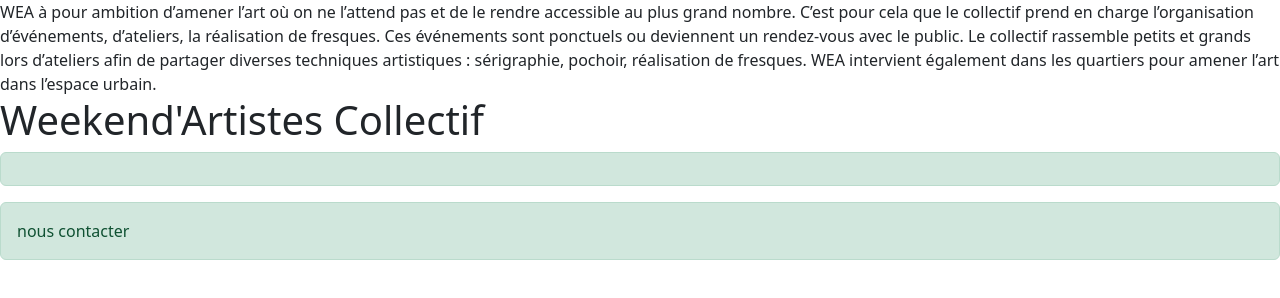
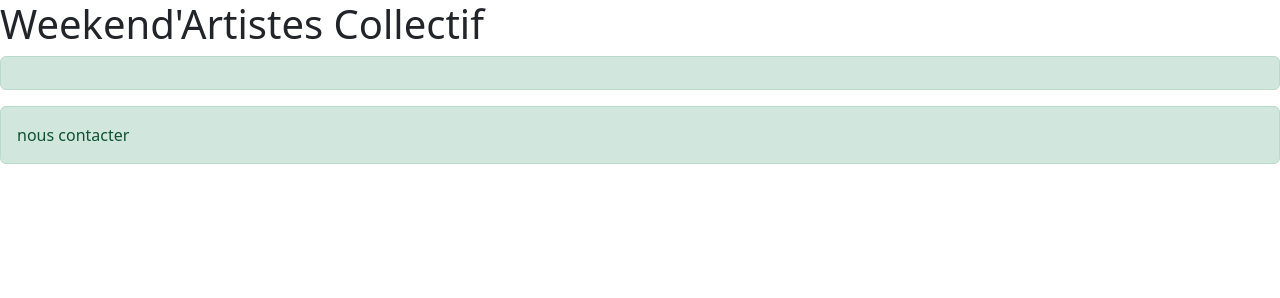
Before and after one commit to Zlarb02/weekend-artistes, a website: page index.html in a window 1280 px wide. Drawn offline with Linux system fonts and the light colour scheme.

Commit message:
clean description

```diff
--- a/index.html
+++ b/index.html
@@ -4,15 +4,8 @@
   <meta charset="UTF-8">
   <meta name="viewport" content="width=device-width, initial-scale=1, shrink-to-fit=no">
   <title>Weekend'artistes – L'art partout, l'art pour tous. | zlarb02.github.io/weekend-artistes</title>
-  <description>
-    WEA à pour ambition d’amener l’art où on ne l’attend pas et de le rendre
-accessible au plus grand nombre. C’est pour cela que le collectif prend en charge l’organisation
-d’événements, d’ateliers, la réalisation de fresques.
-Ces événements sont ponctuels ou deviennent un rendez-vous avec le public.
-Le collectif rassemble petits et grands lors d’ateliers afin de partager diverses techniques
-artistiques : sérigraphie, pochoir, réalisation de fresques. WEA intervient également dans les
-quartiers pour amener l’art dans l’espace urbain.
-  </description>
+  <meta name="description" content=" Weekend'Artistes organise événements, ateliers, réalisation de fresques. Le collectif rassemble afin de partager diverses techniques artistiques : sérigraphie, pochoir, réalisation de fresques. WEA intervient également dans les quartiers pour amener l’art dans l’espace urbain." />
+
   <!-- Bootstrap CSS -->
 	<link rel="stylesheet" href="css/bootstrap.min.css">
   <!-- Our CSS -->
```
